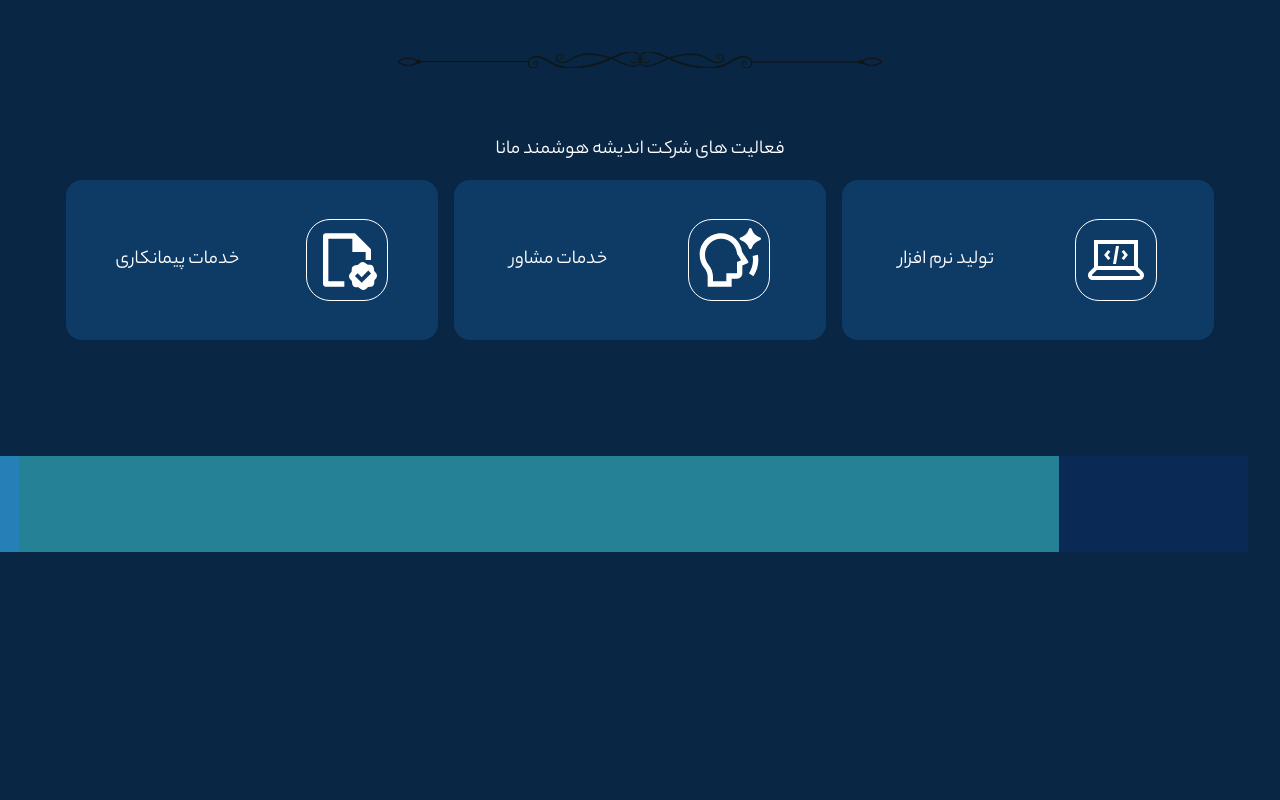
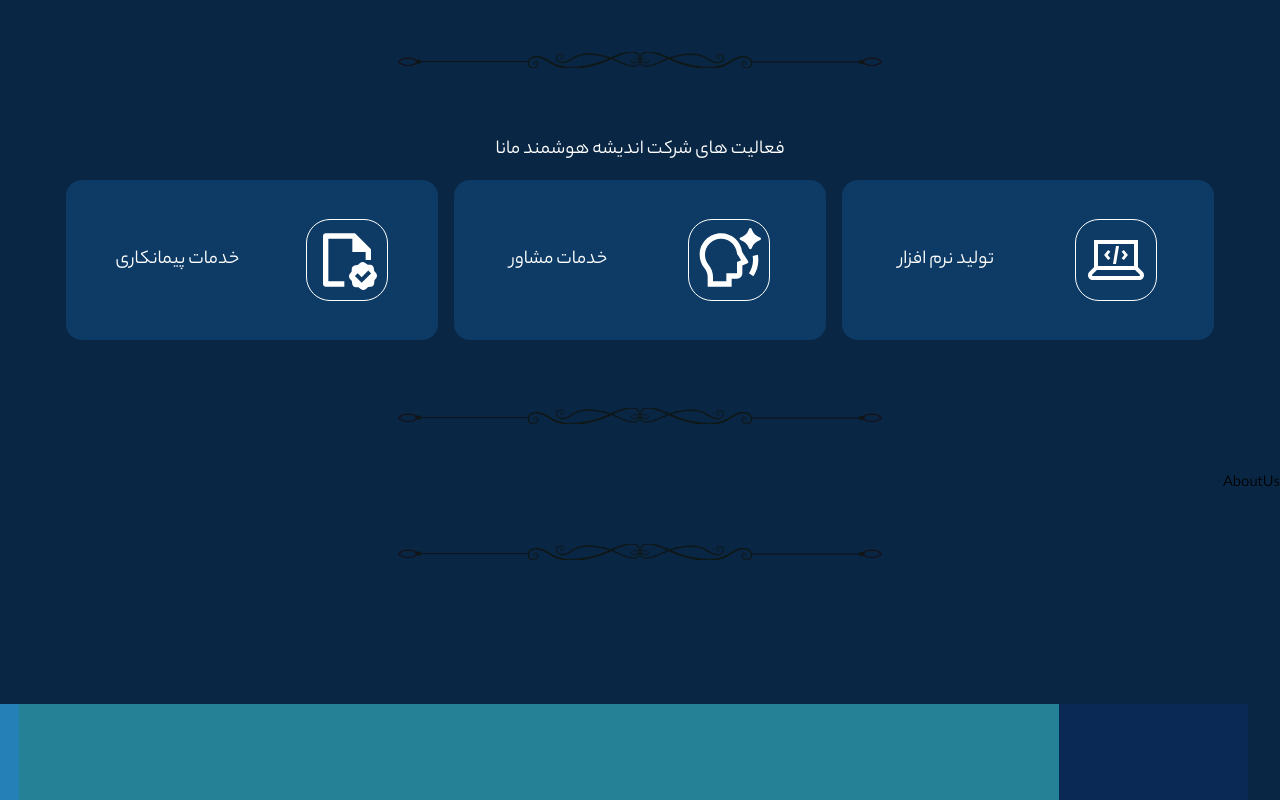
Before and after one commit to maryammohebbi/Mana-Next-ver, a Next.js app: page / in a window 1280 px wide. Shown: the part 922-1722 px from the top of the page. Before the commit the page ends 1474 px from the top, so only its background shows below. Built offline with nearby package versions, Linux system fonts and the light colour scheme.

Commit message:
diagram added

```diff
--- a/src/app/page.jsx
+++ b/src/app/page.jsx
@@ -1,6 +1,8 @@
-import Certificates from "@/components/certificate/Certificates";
+import AboutUs from "@/components/AboutUs";
+import Certificates from "@/components/Certificates";
+import Diagram from "@/components/Diagram";
 import Header from "@/components/header/Header";
-import Services from "@/components/services/Services";
+import Services from "@/components/Services";
 import Slider from "@/components/Slider/Slider";
 import Divider from "@/ui/Divider";
 import WaveBackground from "@/ui/WaveBackground";
@@ -15,6 +17,10 @@ export default function Home() {
         <Certificates />
         <Divider />
         <Services />
+        <Divider />
+        {/* <Diagram /> */}
+        <AboutUs />
+        <Divider />
         <WaveBackground />
       </div>
     </div>
--- /dev/null
+++ b/src/components/AboutUs.jsx
@@ -0,0 +1,7 @@
+import React from "react";
+
+function AboutUs() {
+  return <div>AboutUs</div>;
+}
+
+export default AboutUs;
--- /dev/null
+++ b/src/components/Diagram.jsx
@@ -0,0 +1,21 @@
+import Title from "@/ui/Title";
+import Image from "next/image";
+import React from "react";
+
+function Diagram() {
+  return (
+    <div>
+      <Title title="روند نمای تعداد دفاتر شرکت های کارفرمایی دستگاه های دولتی همکار با شرکت اندیشه هوشمند مانا" />
+      <div className="flex items-center justify-center p-2">
+        <Image
+          src="/images/chart.png"
+          width={1000}
+          height={1000}
+          className="w-[500px] h-[400px]"
+        />
+      </div>
+    </div>
+  );
+}
+
+export default Diagram;
```
Also changed, not shown: src/components/Certificates.jsx (renamed from src/components/certificate/Certificates.jsx), src/components/Services.jsx (renamed from src/components/services/Services.jsx).
